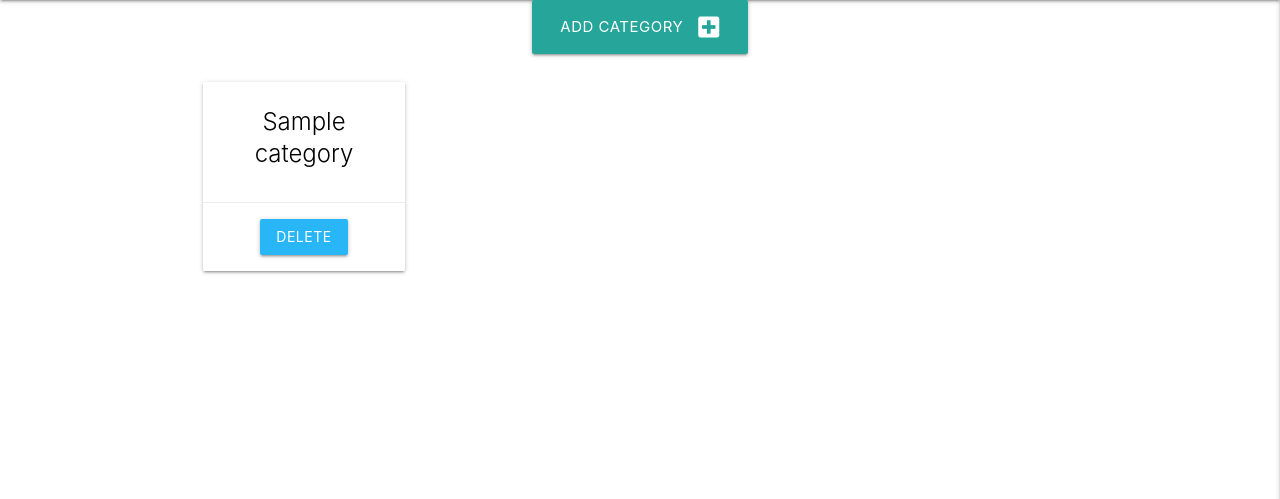
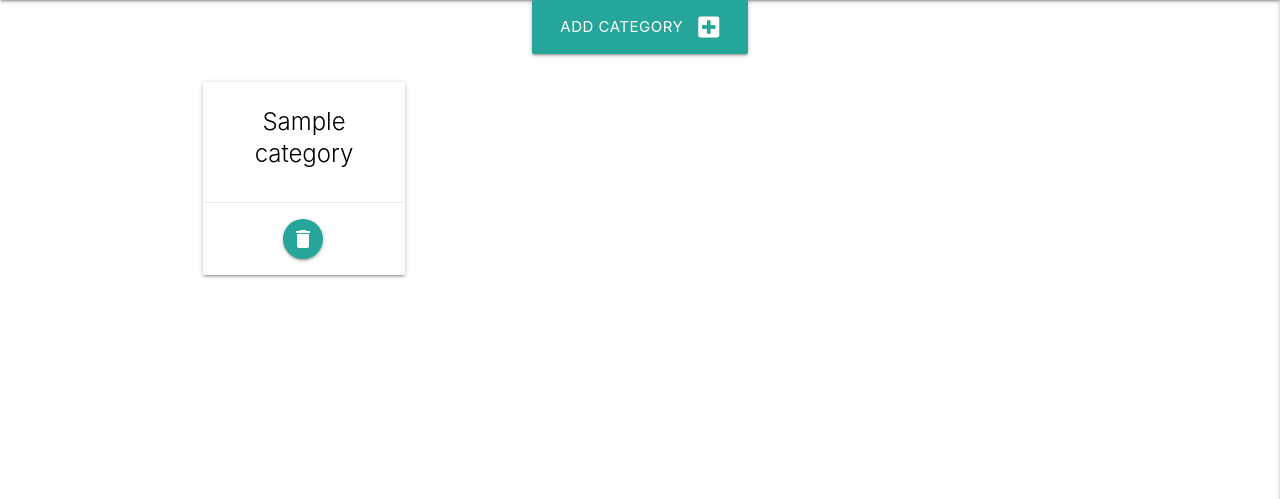
Before and after one commit to Code-Institute-Submissions/Dynjashik-MSP3-Movie-collection_OctREsub, a Flask app: page /get_categories in a window 1280 px wide. Shown: the part 64-563 px from the top of the page. Run offline with Flask 2, Linux system fonts and the light colour scheme; a database or web service that is not in the repository returns one stand-in record (values such as "Sample title"); some libraries are stand-ins or nearby versions.

Commit message:
Add delete category modal, change delete icon

```diff
--- a/templates/categories.html
+++ b/templates/categories.html
@@ -17,7 +17,16 @@
                         <span class="card-title">{{ category.category_name }}</span>
                     </div>
                     <div class="card-action">
-                        <a href="{{ url_for('delete_category', category_id=category._id) }}" class="btn light-blue lighten-1">Delete</a>
+                        <a class="btn-delete modal-trigger btn-floating waves-effect waves-light btn-yellow" href="#modal{{category._id}}"><i class="material-icons">delete</i></a>
+                        <div id="modal{{category._id}}" class="modal">
+                            <div class="modal-content">
+                            <h5>Are you sure want to delete this category?</h5>
+                            </div>
+                            <div class="modal-footer">
+                            <a href="#!" class="modal-close btn-flat btn-yellow">No</a>
+                            <a href="{{ url_for('delete_category', category_id=category._id) }}" class="modal-close btn btn-color">Yes</a>
+                            </div>
+                        </div>
                     </div>
                 </div>
             </div>
```
